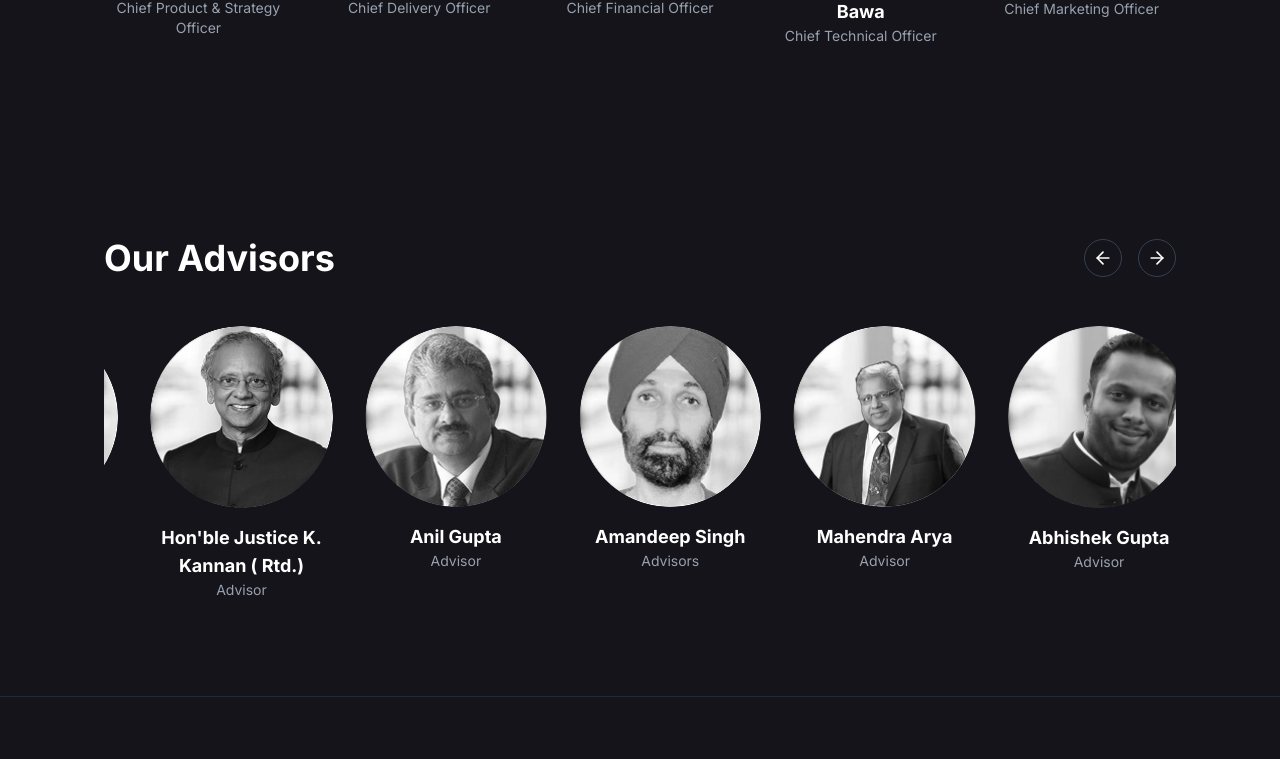
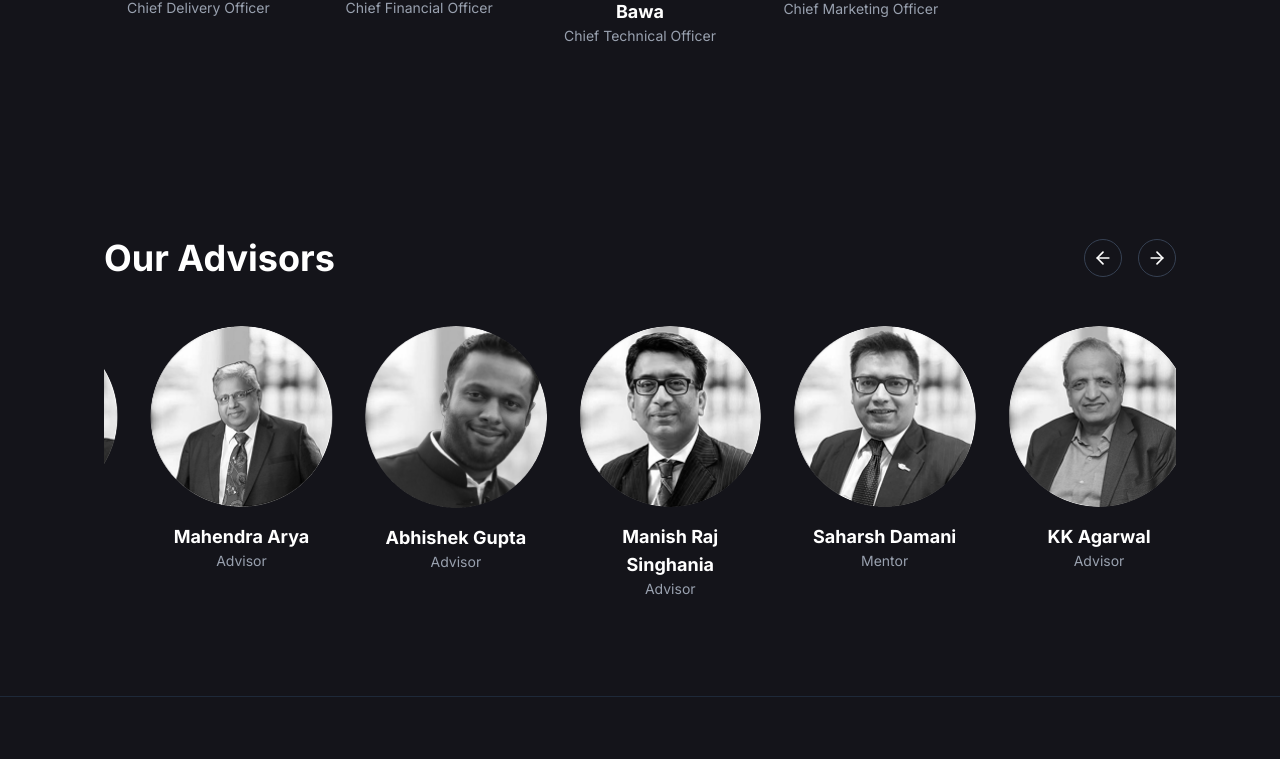
Before and after one commit to AishMishra001/Lawyered-website, a Next.js app: page /about-us in a window 1280 px wide. Shown: the part 3123-3882 px from the top of the page. Built offline with nearby package versions, Linux system fonts and the light colour scheme.

Commit message:
core and advisor update

```diff
--- a/app/components/AdvisorSlider.tsx
+++ b/app/components/AdvisorSlider.tsx
@@ -55,22 +55,22 @@ export function AdvisorsSlider() {
 
   const advisors: Advisor[] = [
     { name: "Pramod kumar singh", title: "Advisor", img: "/about10.png", linkedin: "#", description: "Dummy description for Pramod kumar singh." },
-    { name: "Sandeep Dinodiya", title: "Technology Advisor", img: "/about11.png", linkedin: "#", description: "Dummy description for Sandeep Dinodiya." },
-    { name: "Mahavir Pratap Sharma", title: "Advisor", img: "/about12.png", linkedin: "#", description: "Dummy description for Mahavir Pratap Sharma." },
+    // { name: "Sandeep Dinodiya", title: "Technology Advisor", img: "/about11.png", linkedin: "#", description: "Dummy description for Sandeep Dinodiya." },
+    // { name: "Mahavir Pratap Sharma", title: "Advisor", img: "/about12.png", linkedin: "#", description: "Dummy description for Mahavir Pratap Sharma." },
     { name: "Hon'ble Justice K. Kannan ( Rtd.)", title: "Advisor", img: "/about13.png", linkedin: "#", description: "Dummy description for Hon'ble Justice K. Kannan ( Rtd.)." },
     { name: "Anil Gupta", title: "Advisor", img: "/about14.png", linkedin: "#", description: "Dummy description for Anil Gupta." },
-    { name: "Amandeep Singh", title: "Advisors", img: "/about15.png", linkedin: "#", description: "Dummy description for Amandeep Singh." },
+    // { name: "Amandeep Singh", title: "Advisors", img: "/about15.png", linkedin: "#", description: "Dummy description for Amandeep Singh." },
     { name: "Mahendra Arya", title: "Advisor", img: "/about16.png", linkedin: "#", description: "Dummy description for Mahendra Arya." },
     { name: "Abhishek Gupta", title: "Advisor", img: "/about17.png", linkedin: "#", description: "Dummy description for Abhishek Gupta." },
     { name: "Manish Raj Singhania", title: "Advisor", img: "/about18.png", linkedin: "#", description: "Dummy description for Manish Raj Singhania." },
     { name: "Saharsh Damani", title: "Mentor", img: "/about19.png", linkedin: "#", description: "Dummy description for Saharsh Damani." },
     { name: "KK Agarwal", title: "Advisor", img: "/about20.png", linkedin: "#", description: "Dummy description for KK Agarwal." },
-    { name: "Sarabjeet Singh Waraich", title: "Advisor", img: "/about21.png", linkedin: "#", description: "Dummy description for Sarabjeet Singh Waraich." },
-    { name: "Munish Bhatia", title: "Acceleration Partner", img: "/about22.png", linkedin: "#", description: "Dummy description for Munish Bhatia." },
-    { name: "Mona Singh", title: "Acceleration Partner", img: "/about23.png", linkedin: "#", description: "Dummy description for Mona Singh." },
-    { name: "Deepak Nagpal", title: "Acceleration Partner", img: "/about24.png", linkedin: "#", description: "Dummy description for Deepak Nagpal." },
-    { name: "Arindam Mukhopadyay", title: "Advisor", img: "/about25.png", linkedin: "#", description: "Dummy description for Arindam Mukhopadyay." },
-    { name: "John Thomas", title: "Strategic Partner", img: "/about26.png", linkedin: "#", description: "Dummy description for John Thomas." },
+    // { name: "Sarabjeet Singh Waraich", title: "Advisor", img: "/about21.png", linkedin: "#", description: "Dummy description for Sarabjeet Singh Waraich." },
+    { name: "Munish Bhatia", title: "Advisor", img: "/about22.png", linkedin: "#", description: "Dummy description for Munish Bhatia." },
+    { name: "Mona Singh", title: "Advisor", img: "/about23.png", linkedin: "#", description: "Dummy description for Mona Singh." },
+    // { name: "Deepak Nagpal", title: "Acceleration Partner", img: "/about24.png", linkedin: "#", description: "Dummy description for Deepak Nagpal." },
+    // { name: "Arindam Mukhopadyay", title: "Advisor", img: "/about25.png", linkedin: "#", description: "Dummy description for Arindam Mukhopadyay." },
+    // { name: "John Thomas", title: "Strategic Partner", img: "/about26.png", linkedin: "#", description: "Dummy description for John Thomas." },
   ];
 
   const scrollPrev = useCallback(() => emblaApi && emblaApi.scrollPrev(), [emblaApi]);
@@ -89,7 +89,7 @@ export function AdvisorsSlider() {
         <div className="overflow-hidden" ref={emblaRef}>
           <div className="flex">
             {advisors.map((advisor, i) => (
-              <div key={i} className="flex-shrink-0 flex-grow-0 basis-1/2 md:basis-1/3 lg:basis-1/5 text-center px-4 cursor-pointer" onClick={() => setSelectedAdvisor(advisor)}>
+              <div key={i} className="flex-shrink-0 flex-grow-0 basis-1/2 md:basis-1/3 lg:basis-1/5 text-center px-4 cursor-pointer">
                 <Image src={advisor.img} alt={advisor.name} width={200} height={200} className="rounded-full mx-auto"/>
                 <h3 className="text-base md:text-lg font-bold text-white mt-4">{advisor.name}</h3>
                 <p className="text-xs md:text-sm text-gray-400">{advisor.title}</p>
--- a/app/components/CoreTeam.tsx
+++ b/app/components/CoreTeam.tsx
@@ -52,7 +52,7 @@ export function CoreTeam() {
   const team: TeamMember[] = [
     { name: "Himanshu Gupta", title: "Founder & CEO", img: "/about1.png", linkedin: "https://www.linkedin.com/in/gupta-himanshu/", description: "Himanshu Gupta is revolutionizing the legal tech landscape. With an engineering background and as an alumnus of IIM Calcutta, he brings over two decades of expertise in product development and management. His passion lies in transforming traditional legal services into innovative legal consumer products that cater to both individuals and businesses. Throughout his career, Himanshu has been committed to developing products and solutions that bridge the gap between legal professionals and consumers. At Lawyered, he leads the charge in developing tech-driven legal products designed to change how people think about and access legal assistance. Under his leadership, Lawyered is redefining the legal landscape by offering cutting-edge products that make legal solutions more accessible and affordable. His vision is to leverage the latest technologies to make legal products within reach for everyone, making a real impact in the lives of individuals and businesses alike. Lawyered is not just keeping pace with the future of legal tech—it’s defining it." },
     { name: "Ashish Bhatia", title: "Founding Partner", img: "/about2.png", linkedin: "https://www.linkedin.com/in/bhatia-ashish/", description: "Ashish has over two decades of experience in leadership positions and as a strategist at reputed MNCs followed by huge success in building the startup ecosystem. Recognized as a key player in the Indian entrepreneurial ecosystem, he has contributed his rich and dynamic experience to the growth of Lawyered. His areas of expertise include product management, marketing strategy, digital transformation, business development and sales enablement." },
-    { name: "Deepak Sharma", title: "Chief Agility Officer", img: "/about3.png", linkedin: "https://www.linkedin.com/in/deepak-sharma-21617622/", description: "Deepak's passion for technology and innovation has led him to work with Fortune 500 companies, venture-backed startups, and many others across the globe. Deepak has a global perspective on Agile and Lean practices, product discovery techniques, design thinking, DevOps processes and more. Deepak's goal is to help organizations become more efficient and able to quickly adapt to change in order to survive in today's fast-paced world." },
+    // { name: "Deepak Sharma", title: "Chief Agility Officer", img: "/about3.png", linkedin: "https://www.linkedin.com/in/deepak-sharma-21617622/", description: "Deepak's passion for technology and innovation has led him to work with Fortune 500 companies, venture-backed startups, and many others across the globe. Deepak has a global perspective on Agile and Lean practices, product discovery techniques, design thinking, DevOps processes and more. Deepak's goal is to help organizations become more efficient and able to quickly adapt to change in order to survive in today's fast-paced world." },
     { name: "Gautam Saraf", title: "Managing Partner / Chief Growth Officer", img: "/about4.png", linkedin: "#", description: "Gautam is a firm believer in the saying, Giving takes care of getting. That's why he's passionate about undertaking the journey with the founders. Gautam has over 3 decades of diverse experience in International Trade, Finance, Distribution and Land Development. He has played a major role in bringing some influential corporations into India and helping them establish nationwide distribution networks and achieving multi-million dollar turnovers." },
     { name: "Samik Chaudhuri", title: "Chief Revenue Officer", img: "/about5.png", linkedin: "https://www.linkedin.com/in/samik-chaudhuri-b80bbab/", description: "With over 2 decades of career in business development, strategic planning, etc, Samik has been instrumental in creating successful businesses that survive on delivering continuous value to its clients. With his in-depth knowledge of a variety of industries, including logistics, hotels, CSR and public relations—as well as writing business deals—Samik heads the Business Development at Lawyered. He is responsible for getting money on the table by securing lucrative clients for our innovative legal products." },
     { name: "Syed Asif Iqbal", title: "Chief Product & Strategy Officer", img: "/about6.png", linkedin: "https://www.linkedin.com/in/syed-asif-iq/", description: "Asif is a Lawyer turned serial entrepreneur. He is one of the few experts who brings a very special mix of legal and business skills to the table. He has previously co-founded a number of legal-tech companies, including advok8.in and LSU (which was acquired by Lawyered). With his knowledge of the law, product expertise and business sense, he heads Lawyered's product and strategy." },
```
